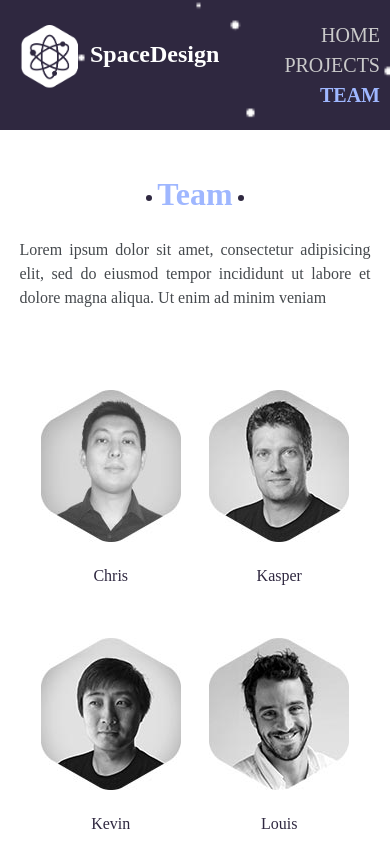
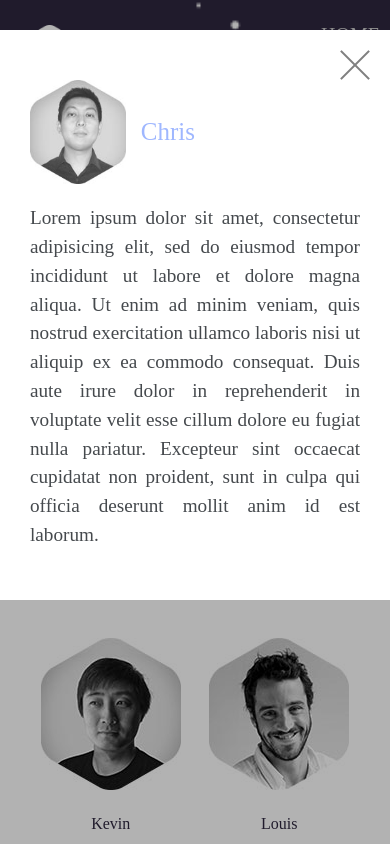
Before and after one commit to Numbluk/front_end, a plain HTML site: page html_css/lesson_4/company_site/team.html in a window 390 px wide. Both pictures are taken after a click on the link "Chris". Shown: the top 844 px of the page. Drawn offline with nearby package versions, Linux system fonts and the light colour scheme.

Commit message:
team modals and slideshow jquery

```diff
--- /dev/null
+++ b/html_css/lesson_4/company_site/modal.js
@@ -0,0 +1,18 @@
+$(window).load(function() {
+  $("article li > a").on("click", function(event) {
+    event.preventDefault();
+    var $current = $(this);
+
+    $current.siblings(".modal").css({
+      top: $(window).scrollTop() + 30
+    });
+
+    $current.siblings("div").fadeIn(400);
+  });
+
+  $(".modal_layer, a.close").on("click", function(event) {
+    event.preventDefault();
+
+    $(".modal_layer, .modal").filter(":visible").fadeOut(400);
+  });
+});
--- a/html_css/lesson_4/company_site/style.css
+++ b/html_css/lesson_4/company_site/style.css
@@ -236,6 +236,65 @@ main li a {
   color: #2f2840;
 }
 
+/* Modals */
+.modal {
+  display: none;
+  position: absolute;
+  left: 50%;
+  top: 100px;
+  width: 660px;
+  margin-left: -400px; /* 70 + 70 + 660 */
+  z-index: 3;
+  padding: 90px 70px 70px 70px;
+  background: #ffffff;
+  text-align: left;
+  font-size: 1.2em;
+}
+
+.modal img {
+  display: inline-block;
+  width: 96px;
+  vertical-align: middle;
+  margin: 0;
+  padding: 0;
+}
+
+.modal h3 {
+  display: inline-block;
+  padding-left: 10px;
+  font-size: 1.3em;
+  vertical-align: middle;
+  color: #9FB7FF;
+}
+
+.modal p {
+  padding-top: 20px;
+  margin: 0;
+  width: 100%;
+}
+
+.modal_layer {
+  display: none;
+  position: fixed;
+  top: 0;
+  right: 0;
+  bottom: 0;
+  left: 0;
+  z-index: 2;
+  background: rgba(0, 0, 0, 0.3);
+}
+
+.modal a.close {
+  position: absolute;
+  top: 20px;
+  right: 20px;
+  z-index: 1;
+  width: 30px;
+  height: 30px;
+  background: transparent url("assets/images/icon_close.png") 0 0 no-repeat;
+  text-indent: -999999px;
+}
+
 /* Media Queries */
 /* Tablet */
 @media all and (max-width: 768px) {
@@ -281,6 +340,14 @@ main li a {
   main p {
     text-align: justify;
     width: 100%;
+  }
+
+  .modal {
+    left: 0;
+    margin: 0;
+    width: 100%;
+    padding: 50px 30px;
+    box-sizing: border-box;
   }
 }
 
--- a/html_css/lesson_4/company_site/team.html
+++ b/html_css/lesson_4/company_site/team.html
@@ -27,21 +27,51 @@
               <img src="assets/images/img_chris.jpg" alt="Chris">
               Chris
             </a>
+            <div class="modal">
+              <a class="close" href="#">Close</a>
+              <img src="assets/images/img_chris.jpg" alt="Chris">
+              <h3>Chris</h3>
+              <p>Lorem ipsum dolor sit amet, consectetur adipisicing elit, sed do eiusmod tempor incididunt ut labore et dolore magna aliqua. Ut enim ad minim veniam, quis nostrud exercitation ullamco laboris nisi ut aliquip ex ea commodo consequat. Duis aute irure dolor in reprehenderit in voluptate velit esse cillum dolore eu fugiat nulla pariatur. Excepteur sint occaecat cupidatat non proident, sunt in culpa qui officia deserunt mollit anim id est laborum.</p>
+            </div>
+            <div class="modal_layer"></div>
           </li><!--
           --><li>
-            <a href="#"><img src="assets/images/img_kasper.jpg" alt="Kasper"><span>Kasper<span></a>
+            <a href="#">
+              <img src="assets/images/img_kasper.jpg" alt="Kasper"><span>Kasper<span>
+            </a>
+            <div class="modal">
+              <a class="close" href="#">Close</a>
+              <img src="assets/images/img_kasper.jpg" alt="Kasper">
+              <h3>Kasper</h3>
+              <p>Lorem ipsum dolor sit amet, consectetur adipisicing elit, sed do eiusmod tempor incididunt ut labore et dolore magna aliqua. Ut enim ad minim veniam, quis nostrud exercitation ullamco laboris nisi ut aliquip ex ea commodo consequat. Duis aute irure dolor in reprehenderit in voluptate velit esse cillum dolore eu fugiat nulla pariatur. Excepteur sint occaecat cupidatat non proident, sunt in culpa qui officia deserunt mollit anim id est laborum.</p>
+            </div>
+            <div class="modal_layer"></div>
           </li><!--
           --><li>
             <a href="#">
               <img src="assets/images/img_kevin.jpg" alt="Kevin">
               Kevin
             </a>
+            <div class="modal">
+              <a class="close" href="#">Close</a>
+              <img src="assets/images/img_kevin.jpg" alt="Kevin">
+              <h3>Kevin</h3>
+              <p>Lorem ipsum dolor sit amet, consectetur adipisicing elit, sed do eiusmod tempor incididunt ut labore et dolore magna aliqua. Ut enim ad minim veniam, quis nostrud exercitation ullamco laboris nisi ut aliquip ex ea commodo consequat. Duis aute irure dolor in reprehenderit in voluptate velit esse cillum dolore eu fugiat nulla pariatur. Excepteur sint occaecat cupidatat non proident, sunt in culpa qui officia deserunt mollit anim id est laborum.</p>
+            </div>
+            <div class="modal_layer"></div>
           </li><!--
           --><li>
             <a href="#">
               <img src="assets/images/img_louis.jpg" alt="Louis">
               Louis
             </a>
+            <div class="modal">
+              <a class="close" href="#">Close</a>
+              <img src="assets/images/img_Louis.jpg" alt="Louis">
+              <h3>Louis</h3>
+              <p>Lorem ipsum dolor sit amet, consectetur adipisicing elit, sed do eiusmod tempor incididunt ut labore et dolore magna aliqua. Ut enim ad minim veniam, quis nostrud exercitation ullamco laboris nisi ut aliquip ex ea commodo consequat. Duis aute irure dolor in reprehenderit in voluptate velit esse cillum dolore eu fugiat nulla pariatur. Excepteur sint occaecat cupidatat non proident, sunt in culpa qui officia deserunt mollit anim id est laborum.</p>
+            </div>
+            <div class="modal_layer"></div>
           </li>
         </ul>
       </article>
@@ -58,5 +88,7 @@
         </ul>
       </nav>
     </footer>
+    <script src="https://ajax.googleapis.com/ajax/libs/jquery/2.2.0/jquery.min.js"></script>
+    <script type="text/javascript" src="modal.js"></script>
   </body>
 </html>
--- /dev/null
+++ b/html_css/lesson_6/slideshow/style.css
@@ -0,0 +1,116 @@
+/* http://meyerweb.com/eric/tools/css/reset/
+ v2.0 | 20110126
+ License: none (public domain)
+*/
+
+html, body, div, span, applet, object, iframe,
+h1, h2, h3, h4, h5, h6, p, blockquote, pre,
+a, abbr, acronym, address, big, cite, code,
+del, dfn, em, img, ins, kbd, q, s, samp,
+small, strike, strong, sub, sup, tt, var,
+b, u, i, center,
+dl, dt, dd, ol, ul, li,
+fieldset, form, label, legend,
+table, caption, tbody, tfoot, thead, tr, th, td,
+article, aside, canvas, details, embed,
+figure, figcaption, footer, header, hgroup,
+menu, nav, output, ruby, section, summary,
+time, mark, audio, video {
+	margin: 0;
+	padding: 0;
+	border: 0;
+	font-size: 100%;
+	font: inherit;
+	vertical-align: baseline;
+}
+/* HTML5 display-role reset for older browsers */
+article, aside, details, figcaption, figure,
+footer, header, hgroup, menu, nav, section {
+	display: block;
+}
+body {
+	line-height: 1;
+}
+ol, ul {
+	list-style: none;
+}
+blockquote, q {
+	quotes: none;
+}
+blockquote:before, blockquote:after,
+q:before, q:after {
+	content: '';
+	content: none;
+}
+table {
+	border-collapse: collapse;
+	border-spacing: 0;
+}
+
+/* Body-wide */
+body {
+  background-color: #40607F;
+  width: 100%;
+  padding: 0 5% 5% 5%;
+  box-sizing: border-box;
+  color: white;
+}
+
+main {
+  background-color: #58C4FF;
+  padding: 4% 2% 2% 2%;
+  width: 600px;
+  margin: 0 auto;
+}
+
+main h1 {
+  font-size: 2em;
+}
+
+figure {
+  padding-top: 10px;
+}
+
+#showing {
+  background: #ffffff;
+  height: 450px;
+  width: 100%;
+  box-sizing: border-box;
+}
+
+img {
+  max-width: 100%;
+  max-height: 100%;
+  display: block;
+  padding: 1.5%;
+  box-sizing: border-box;
+}
+
+figcaption {
+  padding-top: 10px;
+}
+
+ul {
+  display: block;
+  width: 100%;
+  padding-top: 10px;
+}
+
+ul li {
+  display: inline-block;
+  box-sizing: border-box;
+  width: 24%;
+}
+
+ul li:not(:first-of-type) {
+  margin-left: 1%;
+}
+
+li a {
+  display: block;
+  background-color: white;
+}
+
+li a.active {
+  background-color: #40607F;
+}
```
Also changed, not shown: html_css/lesson_6/slideshow/index.html (added, +31 -0 lines), html_css/lesson_6/slideshow/transitions.js (added, +16 -0 lines).
